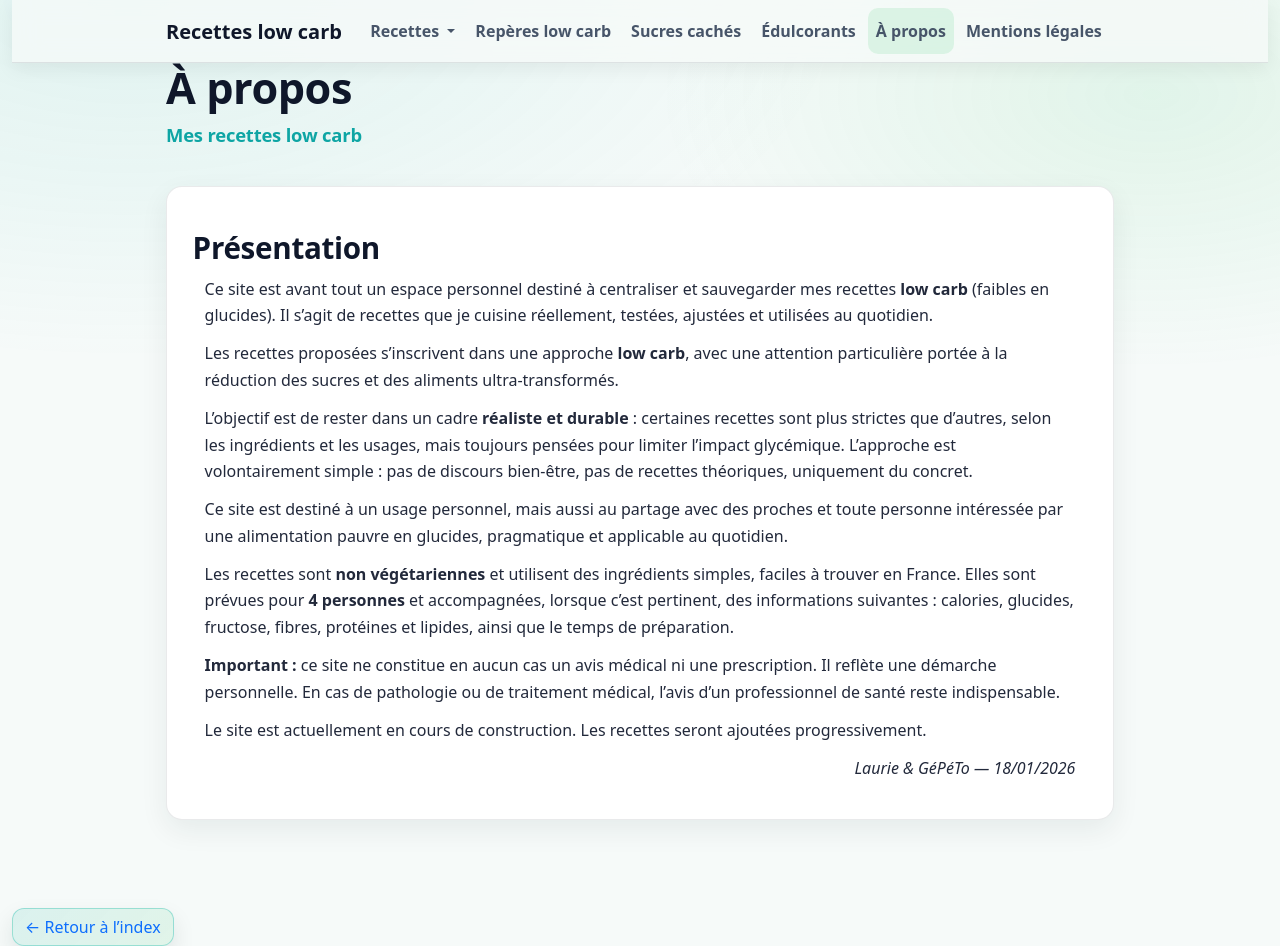
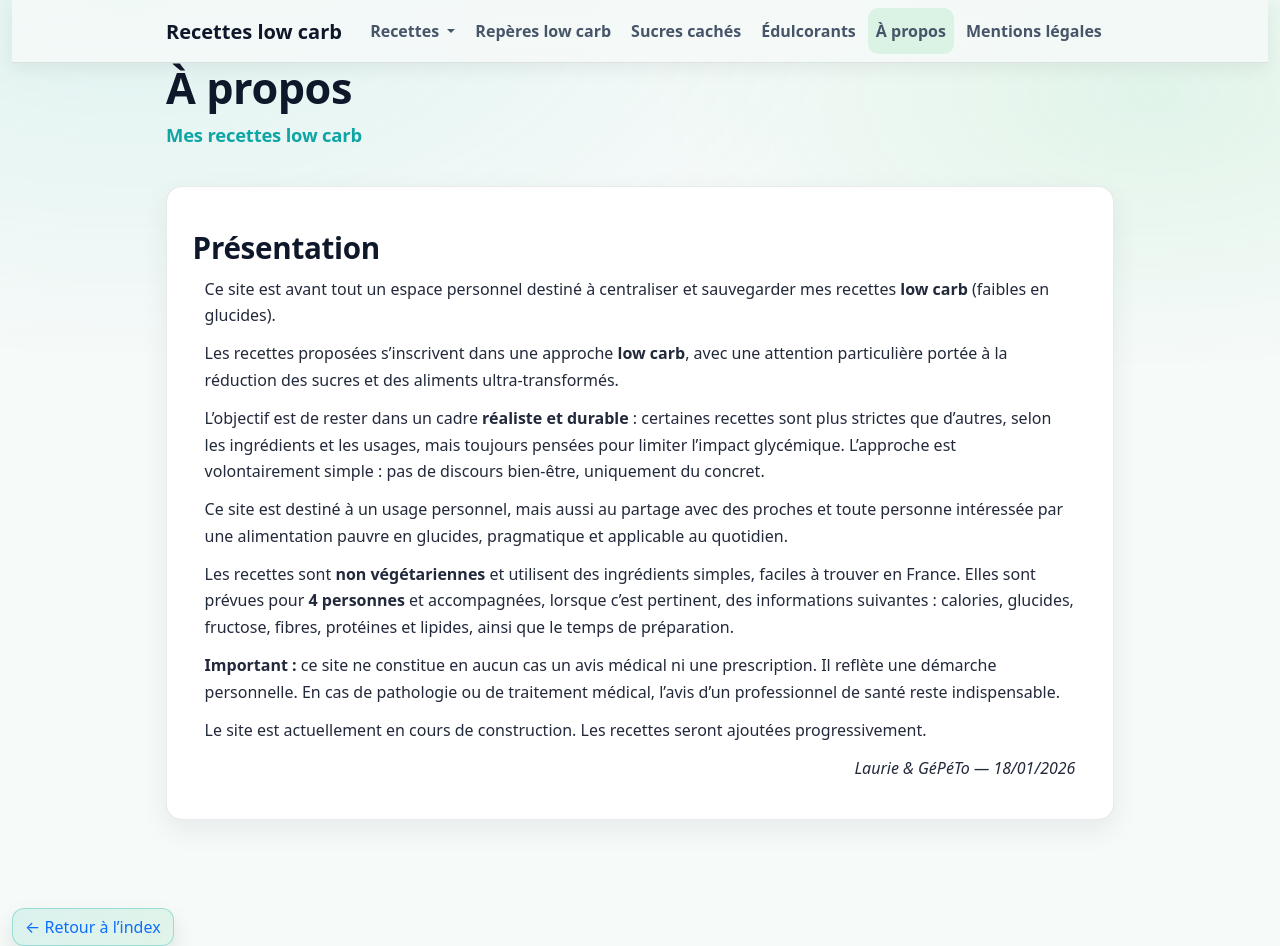
Before and after one commit to laurie-boissay/laurie-boissay.github.io, a Jekyll site: the page built from apropos.html, in a window 1280 px wide and 946 px high. Built offline with Jekyll 4.4.1, drawn with Linux system fonts in a browser that asks for light colours.

Commit message:
Update apropos.html

```diff
--- a/apropos.html
+++ b/apropos.html
@@ -14,8 +14,6 @@ page_h3: "Mes recettes low carb"
     <p>
       Ce site est avant tout un espace personnel destiné à centraliser et sauvegarder
       mes recettes <strong>low carb</strong> (faibles en glucides).
-      Il s’agit de recettes que je cuisine réellement, testées, ajustées et utilisées
-      au quotidien.
     </p>
 
     <p>
@@ -29,7 +27,7 @@ page_h3: "Mes recettes low carb"
       certaines recettes sont plus strictes que d’autres, selon les ingrédients et
       les usages, mais toujours pensées pour limiter l’impact glycémique.
       L’approche est volontairement simple&nbsp;: pas de discours bien-être,
-      pas de recettes théoriques, uniquement du concret.
+     uniquement du concret.
     </p>
 
     <p>
```
